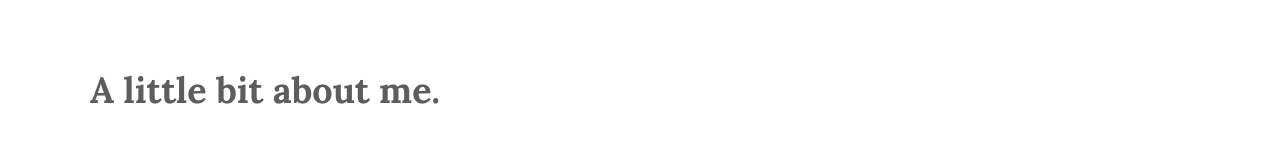
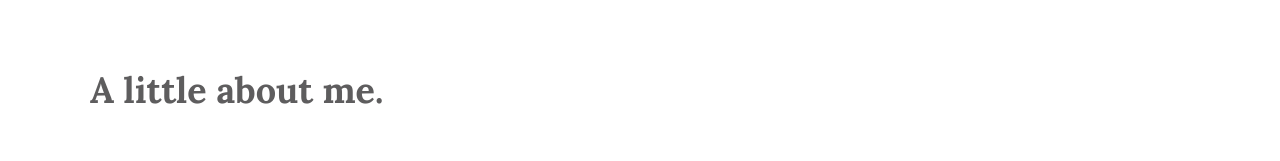
Before and after one commit to monacojay/jubilee-austen, a plain HTML site: page index.html in a window 1280 px wide. Shown: the part 730-891 px from the top of the page. Drawn offline with Linux system fonts and the light colour scheme.

Commit message:
Test edit removing one unneeded word.

```diff
--- a/index.html
+++ b/index.html
@@ -32,7 +32,7 @@
     <Main>
         <section id="about">
             <div class="content-wrapper">
-                <H2>A little bit about me.</H2>
+                <H2>A little about me.</H2>
                 <p>My tech journey started with a degree in journalism. I loved researching, writing, and sharing my
                     voice online, but
                     something felt missing. I wished for a way to share and
```
